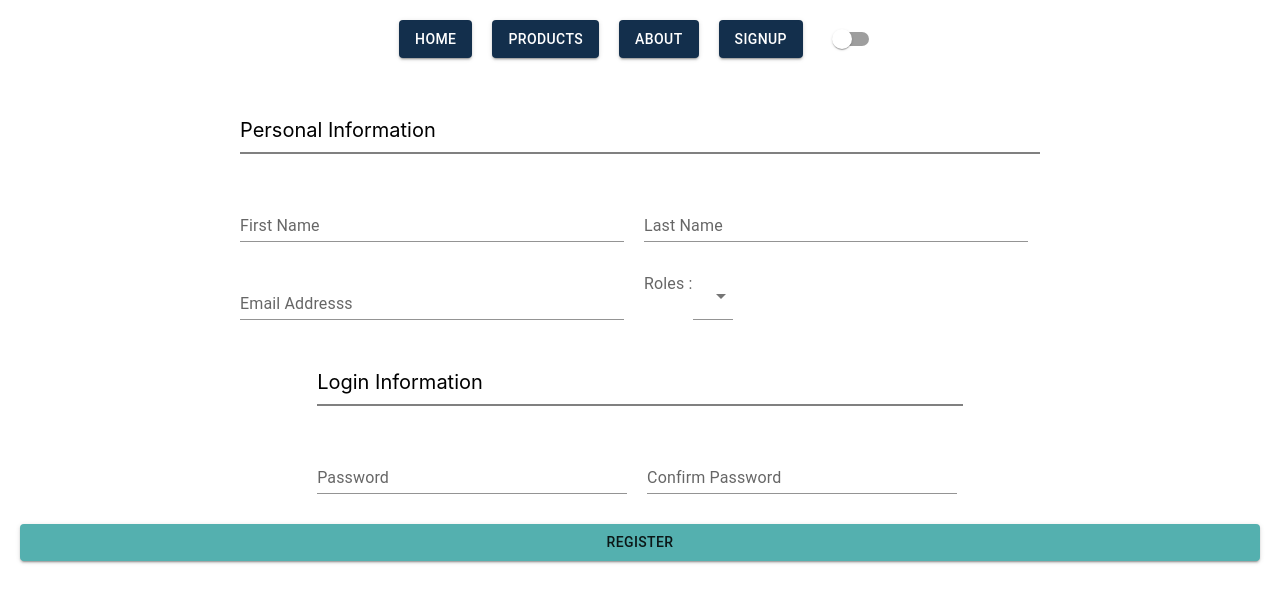
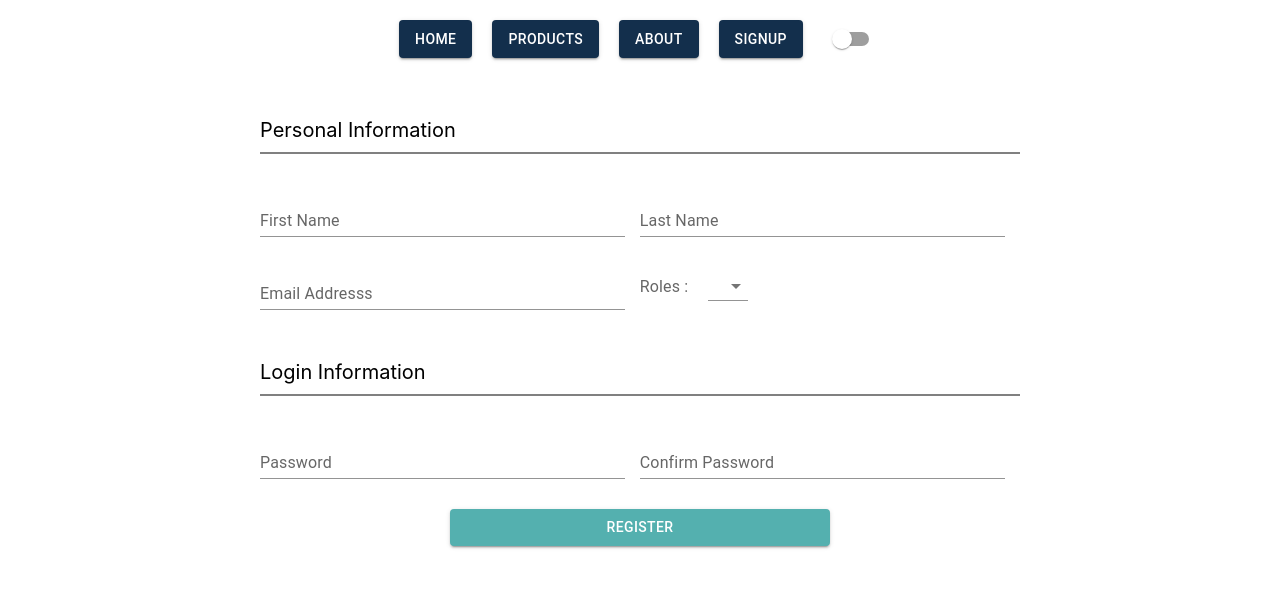
Before and after one commit to Mecsan/Tatvasoft-internship, a React (Create React App) app in the folder myapp/: page /signup in a window 1280 px wide. Shown: the top 602 px of the page. Built offline with nearby package versions, Linux system fonts and the light colour scheme.

Commit message:
made register request to api using axios

```diff
--- a/myapp/package.json
+++ b/myapp/package.json
@@ -10,11 +10,13 @@
     "@testing-library/jest-dom": "^5.16.5",
     "@testing-library/react": "^13.4.0",
     "@testing-library/user-event": "^13.5.0",
+    "axios": "^1.4.0",
     "formik": "^2.2.9",
     "react": "^18.2.0",
     "react-dom": "^18.2.0",
     "react-router-dom": "^6.11.2",
     "react-scripts": "5.0.1",
+    "react-toastify": "^9.1.3",
     "web-vitals": "^2.1.4",
     "yup": "^1.1.1"
   },
--- a/myapp/src/App.js
+++ b/myapp/src/App.js
@@ -8,6 +8,8 @@ import { createTheme, ThemeProvider } from '@mui/material';
 import { useState } from 'react';
 import useStyles from './styles/styles';
 import Signup from './pages/signup';
+import { ToastContainer } from 'react-toastify';
+import 'react-toastify/dist/ReactToastify.css';
 
 const myTheme = createTheme({
   palette: {
@@ -30,6 +32,7 @@ function App() {
 
   return (
     <div className={isDay ? classes.AppLight : classes.AppDark}>
+      <ToastContainer />
       <ThemeProvider theme={myTheme}>
         <BrowserRouter>
 
--- a/myapp/src/index.css
+++ b/myapp/src/index.css
@@ -12,18 +12,22 @@ code {
     monospace;
 }
 
-.nav{
+* {
+  box-sizing: border-box;
+}
+
+.nav {
   display: flex;
   justify-content: center;
-  gap:20px;
+  gap: 20px;
   padding: 20px;
 }
 
-a{
+a {
   color: white;
   text-decoration: none;
 }
 
-.App{
+.App {
   min-height: 100vh;
 }
--- a/myapp/src/pages/signup.jsx
+++ b/myapp/src/pages/signup.jsx
@@ -5,14 +5,18 @@ import { Formik } from 'formik';
 import { Button } from '@mui/material'
 import ErrorField from '../component/ErrorField';
 import useStyles from '../styles/signup';
+import { useNavigate } from 'react-router-dom';
+import { toast } from 'react-toastify';
+import request from '../services/request';
 
-const roles = ["buyer", "seller"]
+const roles = [{ rid: 1, role: "seller" },
+{ rid: 2, role: "buyer" }]
 
 let schema = yup.object().shape({
     firstName: yup.string().required("First Name is required"),
     lastName: yup.string().required("Last Name is required"),
     email: yup.string().email("invalid email").required("email is required"),
-    role: yup.string().oneOf(roles, "invalid roles").required("role is required"),
+    roleId: yup.number().oneOf(roles.map(role => role.rid)).required("role is required"),
     password: yup.string().required("password is required").min(6, "password too sort").max(12, "password too large"),
     cpassword: yup.string().oneOf([yup.ref('password'), null], 'Passwords must match')
         .required('Confirm Password is required')
@@ -22,24 +26,46 @@ const initialValues = {
     firstName: "",
     lastName: "",
     email: "",
-    role: "",
+    roleId: "",
     password: "",
     cpassword: ""
 }
 
 
+
+
 function Signup() {
 
     const classes = useStyles();
+    const navigate = useNavigate();
+
+    const signup = async (values) => {
+        const data = JSON.parse(JSON.stringify(values))
+        delete data.cpassword
+
+        const id = toast.loading("Please wait...")
+        try {
+            let res = await request({
+                method: "post",
+                url: "/api/user",
+                data: JSON.stringify(data)
+            })
+            console.log(res)
+            toast.update(id, { closeButton: true, render: "Register successfully", type: "success", isLoading: false });
+            navigate("/products");
+        } catch (err) {
+            toast.update(id, { closeButton: true, render: err.response.data.error, type: "error", isLoading: false });
+            console.log(err)
+        }
+
+    }
 
     return (
 
         <div>
             <Formik
                 initialValues={initialValues}
-                onSubmit={(values) => {
-                    console.log(values)
-                }}
+                onSubmit={signup}
                 validationSchema={schema}
             >
                 {
@@ -51,7 +77,6 @@ function Signup() {
                         handleBlur,
                         handleSubmit
                     }) => {
-
                         return <form className={classes.form} onSubmit={handleSubmit}>
 
                             <div className={classes.formGroup}>
@@ -93,21 +118,26 @@ function Signup() {
                                     <ErrorField touch={touched.email} err={errors.email} />
                                 </div>
 
-                                <div className={classes.formItem} style={{ flexDirection: "row" }}>
+                                <div className={classes.formItem} style={{
+                                    flexDirection: "row",
+                                    alignItems: "center",
+                                    gap: "20px"
+
+                                }}>
                                     <InputLabel>Roles : </InputLabel>
                                     <Select
+                                        size='small'
                                         variant="standard"
-                                        name='role'
-                                        value={values.role}
+                                        name='roleId'
+                                        value={values.roleId}
                                         onChange={handleChange}
                                         onBlur={handleBlur}
                                     >
                                         {
-                                            roles.map((role, idx) => <MenuItem key={idx} value={role}>{role}</MenuItem>)
+                                            roles.map((role, idx) => <MenuItem key={idx} value={role.rid}>{role.role}</MenuItem>)
                                         }
                                     </Select>
-                                    <ErrorField touch={touched.role} err={errors.role} />
-
+                                    <ErrorField touch={touched.roleId} err={errors.roleId} />
                                 </div>
 
 
@@ -145,7 +175,10 @@ function Signup() {
                                 </div>
                             </div>
 
-                            <Button variant='contained' color='primary' type='submit'>
+                            <Button style={{
+                                color: "white",
+                                cursor: Object.keys(errors).length == 0 ? 'pointer' : 'not-allowed'
+                            }} className={classes.submit} variant='contained' color='primary' type='submit'>
                                 Register
                             </Button>
                         </form>
--- /dev/null
+++ b/myapp/src/services/auth.service.js
@@ -0,0 +1,5 @@
+import request from "./request";
+
+const register =async (data)=>{
+
+}
--- /dev/null
+++ b/myapp/src/services/request.js
@@ -0,0 +1,86 @@
+import axios from "axios";
+
+
+const request = axios.create({
+    baseURL: "https://book-e-sell-node-api.vercel.app/",
+    timeout: 12400000,
+    responseType: "json",
+});
+
+// Request interceptors Customize based on your need
+
+request.interceptors.request.use(
+    async (config) => {
+
+        if (config.headers) {
+            config.headers["Content-Type"] = "application/json";
+        }
+
+        // if (config.headers["isDisableLoader"] !== true) {
+
+        //     requests.push(config.url);
+
+        //     showLoader();
+
+        // }
+
+        return config;
+    },
+    (error) => {
+        alert(error);
+        Promise.reject(error);
+    }
+);
+
+// // Response interceptors Customize based on your need
+// request.interceptors.response.use(
+//     (response) => {
+//         const { data } = response;
+//         console.log("responseeee,", response);
+//         removeRequest(response.config.url);
+//         if (data?.code && data?.code !== 200) {
+//             toast.error(
+//                 response.data.error ?? "Somthing went wrong. Please try again!"
+//             );
+//             return Promise.reject(new Error(data?.error || "Error"));
+//         } else {
+//             return Promise.resolve(response.data.result);
+//         }
+//     },
+//     (error) => {
+//         removeRequest(error.config.url);
+//         toast.error(error?.response?.data?.error ?? "Somthing went wrong");
+//         return Promise.reject(error);
+//     }
+// );
+
+// function showLoader() {
+//     document.body.classList.add("loader-open");
+// }
+
+// function hideLoader() {
+//     document.body.classList.remove("loader-open");
+// }
+
+// remove completed request
+
+// function removeRequest(req) {
+//     const i = requests.indexOf(req);
+
+//     if (i >= 0) {
+//         requests.splice(i, 1);
+//     }
+
+//     if (requests.length > 0) {
+//         showLoader();
+//     } else {
+//         hideLoader();
+//     }
+
+//     if (req === conflictRequest) {
+//         conflictRequest = "";
+//         requests = requests.filter((request) => request !== req);
+//     }
+// }
+
+export default request;
--- a/myapp/src/styles/signup.js
+++ b/myapp/src/styles/signup.js
@@ -3,35 +3,44 @@ import { makeStyles } from "@mui/styles";
 const useStyles = makeStyles({
     form: {
         padding: "20px",
-        display:"flex",
-        flexDirection:"column",
-        gap:"20px",
+        display: "flex",
+        flexDirection: "column",
+        gap: "20px",
+        maxWidth: "800px",
+        width: "80%",
+        margin: "0px auto",
+        '@media (max-width:750px)': {
+            width: "100%"
+        }
     },
     formGroup: {
-        display:"flex",
-        flexWrap:"wrap",
-        maxWidth:"800px",
-        margin:"0px auto",
-        gap:"20px"
+        display: "flex",
+        flexWrap: "wrap",
+        gap: "15px",
+        width: "100%"
     },
-    formItem:{
-        width:"48%",
-        display:"flex",
-        flexDirection:"column",
-        marginBottom:"10px",
+    formItem: {
+        width: "48%",
+        display: "flex",
+        flexDirection: "column",
+        marginBottom: "10px",
         // marginRight:"10px"
     },
-    title:{
-        width:"100%",
-        borderBottom:"grey 2px solid",
-        fontSize:"20px",
-        fontWeight:"400",
-        paddingBottom:"10px"
-    },err:{
-        color:"red",
-        fontSize:"14px",
-        letterSpacing:"2px",
-        fontWeight:"300"
+    title: {
+        width: "100%",
+        borderBottom: "grey 2px solid",
+        fontSize: "20px",
+        fontWeight: "400",
+        paddingBottom: "10px"
+    }, err: {
+        color: "red",
+        fontSize: "14px",
+        letterSpacing: "2px",
+        fontWeight: "300"
+    },
+    submit: {
+        width: "50%",
+        alignSelf: "center"
     }
 })
 
```
Also changed, not shown: 1 other file (tests, documents, lock files or other folders).
